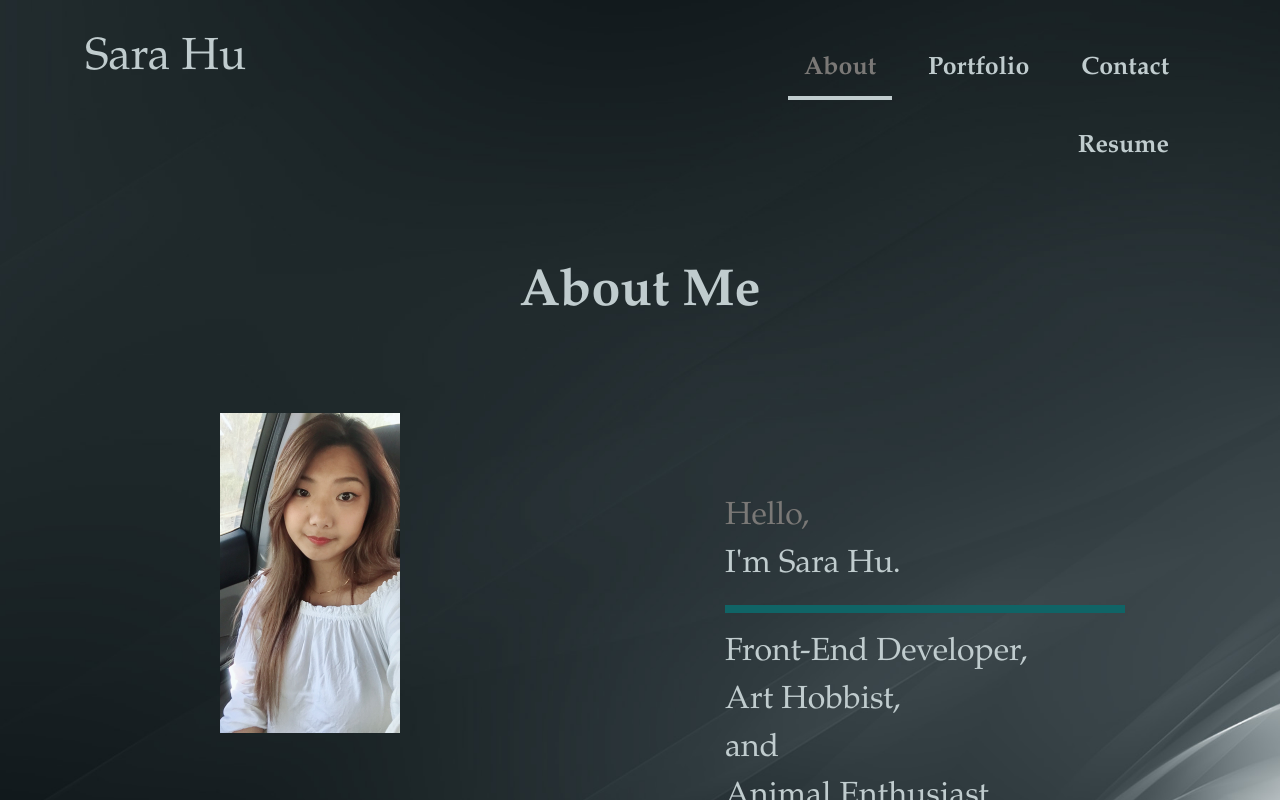
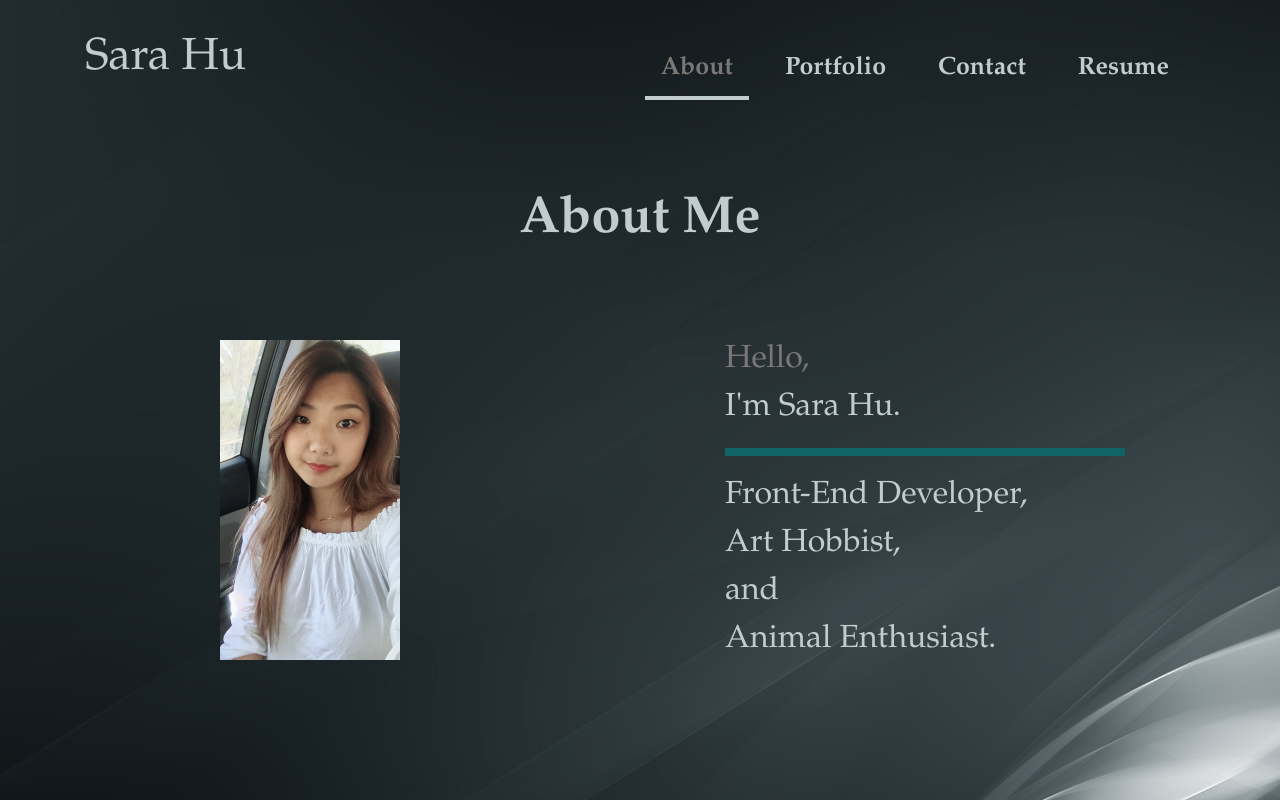
Before and after one commit to shhu21/professional-portfolio, a React (Create React App) app: page / in a window 1280 px wide. Shown: the top 800 px of the page. Built offline with nearby package versions, Linux system fonts and the light colour scheme.

Commit message:
adds more media queries

```diff
--- a/src/components/Header/index.js
+++ b/src/components/Header/index.js
@@ -9,10 +9,10 @@ function Header({contactSelected, setContactSelected}) {
         <header>
             <Container>
                 <Row>
-                    <Col xs={12} md={6}>
+                    <Col xs={12} md={4}>
                         <h1>Sara Hu</h1>
                     </Col>
-                    <Col xs={12} md={6}>
+                    <Col xs={12} md={8}>
                         <Nav
                             contactSelected={contactSelected}
                             setContactSelected={setContactSelected}
--- a/src/index.css
+++ b/src/index.css
@@ -89,7 +89,16 @@ main {
 .modal-btn {
   position: absolute;
   bottom: 20px;
+  width: 5rem;
+  height: 2.5rem;
   margin-left: -30px;
+  background-color: var(--main-color);
+  border: none;
+}
+
+.modal-btn:hover {
+  font-size: larger;
+  background-color: var(--main-color);
 }
 
 .modal-img {
@@ -101,6 +110,7 @@ main {
 
 .modal-desc {
   margin: 1rem;
+  min-height: 350px;
 }
 
 .section-title {
@@ -235,7 +245,7 @@ footer {
   height: 50vmin;
   left: 50%;
   position: absolute;
-  top: 50%;
+  top: 35%;
   transform: translate(-50%, -50%);
   width: 50vmin;
   margin-bottom: 10vmin;
@@ -359,10 +369,6 @@ footer {
   text-align: center;
 }
 
-.project-subtitle {
-
-}
-
 .project-title span {
   display: block;
 }
@@ -484,4 +490,12 @@ footer {
   #contact-form button {
     height: 8vmin;
   }
+
+  .modal-desc {
+    min-height: 450px;
+  }
+
+  .flex-container section {
+    margin: auto;
+  }
 }
```
